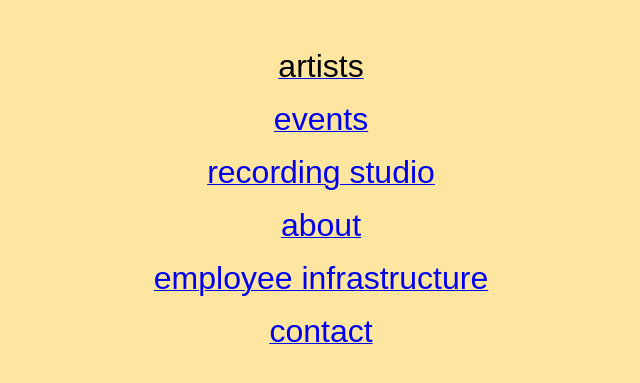
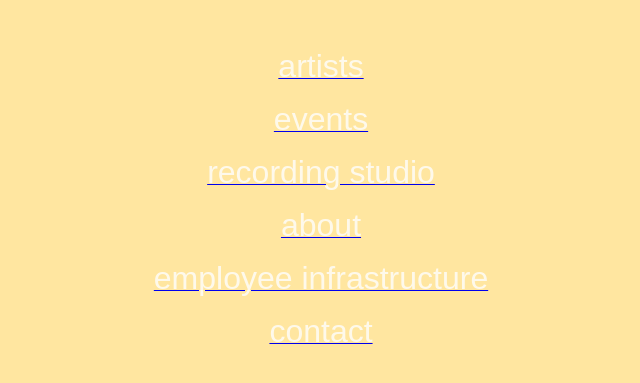
Before and after one commit to bankrec/bankrec.github.io, a plain HTML site: page index.html in a window 1280 px wide. Shown: the part 73-456 px from the top of the page, without its empty margins (319-959 px from the left). Drawn offline with Linux system fonts and the light colour scheme.

Commit message:
updated font colour, size

```diff
--- a/index.html
+++ b/index.html
@@ -3,15 +3,15 @@
         <title>Bank Records</title>
         <head><link rel="icon" href="icon.jpg"/></head>
         <body bgcolor="#FFE6A0">
-        <center><p><font size=9 face='Arial'><b>Bank Records</b></font></a></p></center>
+        <center><p><font size=11 face='Arial'><b>Bank Records</b></font></a></p></center>
         <P>&nbsp;<P>
 
-        <center><p><a href="artists"><font size=6 face='Arial' style="text-decoration : none; color : #000000;"> artists</font></a></p></center>
-        <center><p><a href="events"> <font size=6 face='Arial'>events</font></a></p></center>
-        <center><p><a href="recording studio"> <font size=6 face='Arial'>recording studio</font></a></p></center>
-        <center><p><a href="about"> <font size=6 face='Arial'>about</font></a></p></center>
-        <center><p><a href="employee infrastructure"> <font size=6 face='Arial'>employee infrastructure</font></a></p></center>
-        <center><p><a href="contact"> <font size=6 face='Arial'>contact</font></a></p></center>
+        <center><p><a href="artists"><font size=6 face='Arial' style="text-decoration : none; color : #FEF9EB;"> artists</font></a></p></center>
+        <center><p><a href="events"> <font size=6 face='Arial' style="text-decoration : none; color : #FEF9EB;">events</font></a></p></center>
+        <center><p><a href="recording studio"> <font size=6 face='Arial' style="text-decoration : none; color : #FEF9EB;">recording studio</font></a></p></center>
+        <center><p><a href="about"> <font size=6 face='Arial' style="text-decoration : none; color : #FEF9EB;">about</font></a></p></center>
+        <center><p><a href="employee infrastructure"> <font size=6 face='Arial' style="text-decoration : none; color : #FEF9EB;">employee infrastructure</font></a></p></center>
+        <center><p><a href="contact"> <font size=6 face='Arial' style="text-decoration : none; color : #FEF9EB;">contact</font></a></p></center>
 
 
 
```
